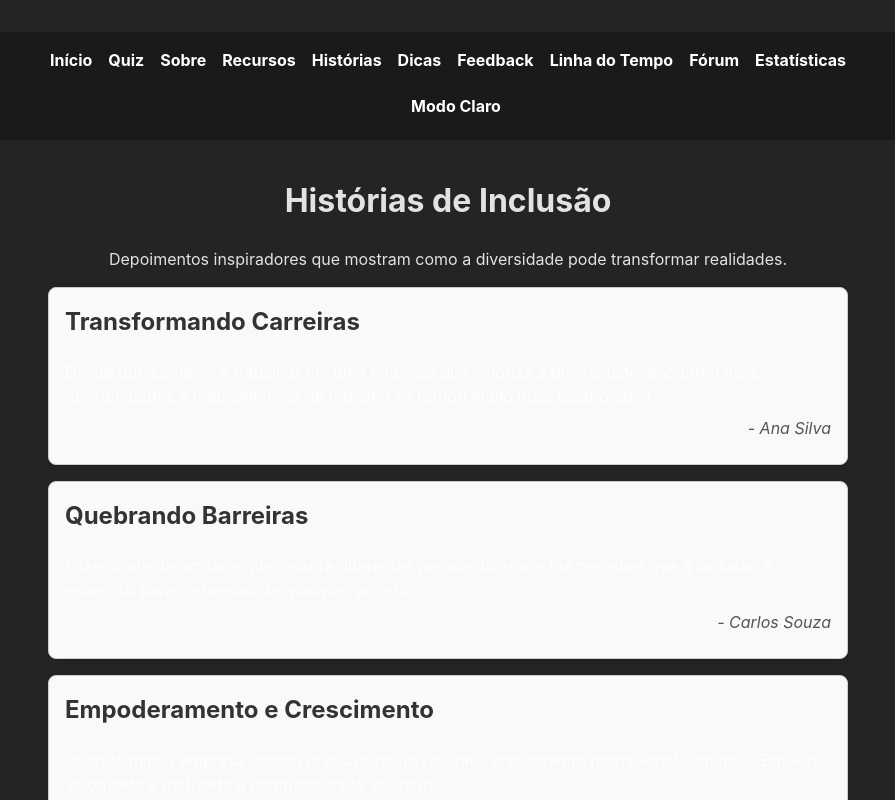
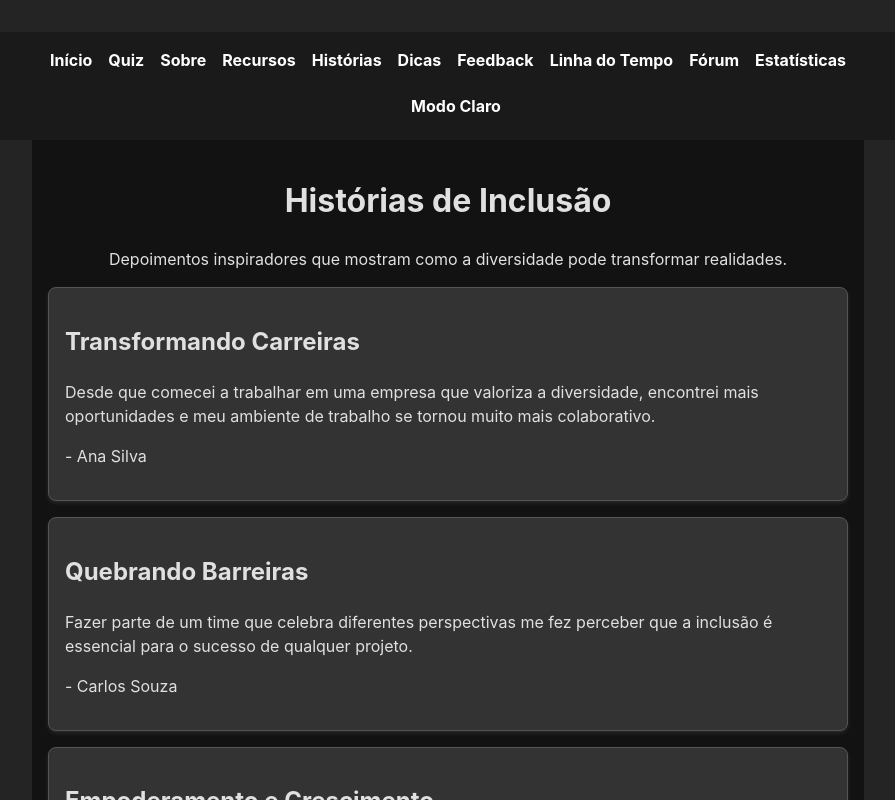
Before and after one commit to fjuncal/inclusion-quiz, a React (Vite) app: page /stories in a window 1280 px wide. Shown: the top 800 px of the page, without its empty margins (192-1087 px from the left). Built offline with nearby package versions, Linux system fonts and the light colour scheme.

Commit message:
Implementando css DARK para os modulos de stories e tips

```diff
--- a/src/pages/Stories.css
+++ b/src/pages/Stories.css
@@ -1,9 +1,10 @@
-/* Stories.css */
 .stories-container {
   padding: 1rem;
   text-align: center;
   max-width: 800px;
   margin: 0 auto;
+  background-color: #ffffff;
+  color: #333;
 }
 
 .stories-list {
@@ -20,19 +21,17 @@
   background-color: #f9f9f9;
   text-align: left;
   box-shadow: 0 2px 4px rgba(0, 0, 0, 0.1);
-}
-
-.story-card h2 {
-  margin-top: 0;
   color: #333;
 }
 
-.story-card p {
-  margin: 0.5rem 0;
+body.theme-dark .stories-container {
+  background-color: #121212;
+  color: #e0e0e0;
 }
 
-.story-card .author {
-  text-align: right;
-  font-style: italic;
-  color: #555;
+body.theme-dark .story-card {
+  background-color: #333;
+  border: 1px solid #555;
+  color: #e0e0e0;
+  box-shadow: 0 2px 4px rgba(255, 255, 255, 0.1);
 }
--- a/src/pages/Tips.css
+++ b/src/pages/Tips.css
@@ -1,9 +1,10 @@
-/* Tips.css */
 .tips-container {
   padding: 1rem;
   max-width: 800px;
   margin: 0 auto;
   text-align: center;
+  background-color: #ffffff;
+  color: #333;
 }
 
 .tips-list {
@@ -20,15 +21,17 @@
   padding: 1rem;
   text-align: left;
   box-shadow: 0 2px 4px rgba(0, 0, 0, 0.1);
-}
-
-.tip-card h2 {
-  margin-top: 0;
-  font-size: 1.2rem;
   color: #333;
 }
 
-.tip-card p {
-  font-size: 1rem;
-  color: #555;
+body.theme-dark .tips-container {
+  background-color: #121212;
+  color: #e0e0e0;
 }
+
+body.theme-dark .tip-card {
+  background-color: #333;
+  border: 1px solid #555;
+  color: #e0e0e0;
+  box-shadow: 0 2px 4px rgba(255, 255, 255, 0.1);
+}
```
